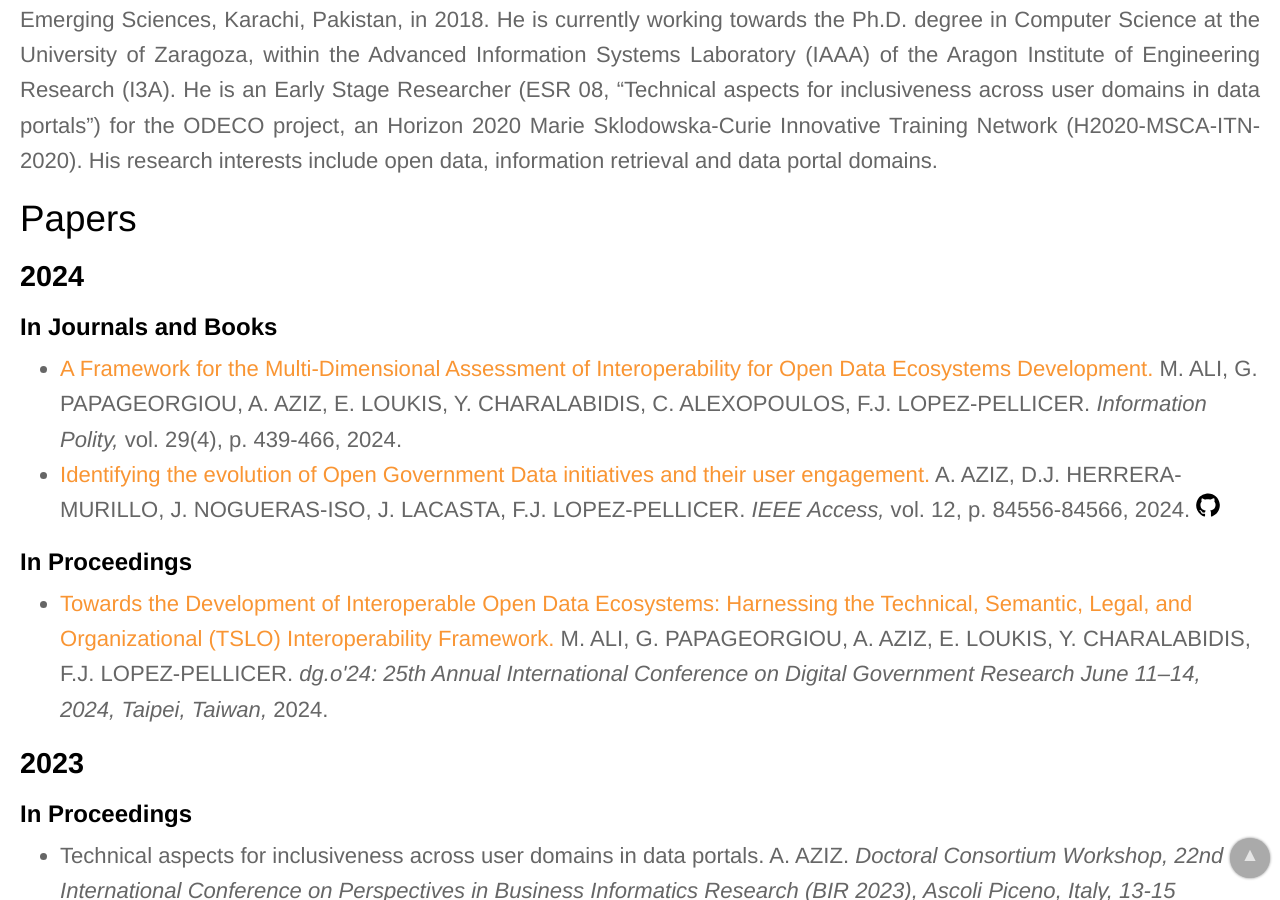
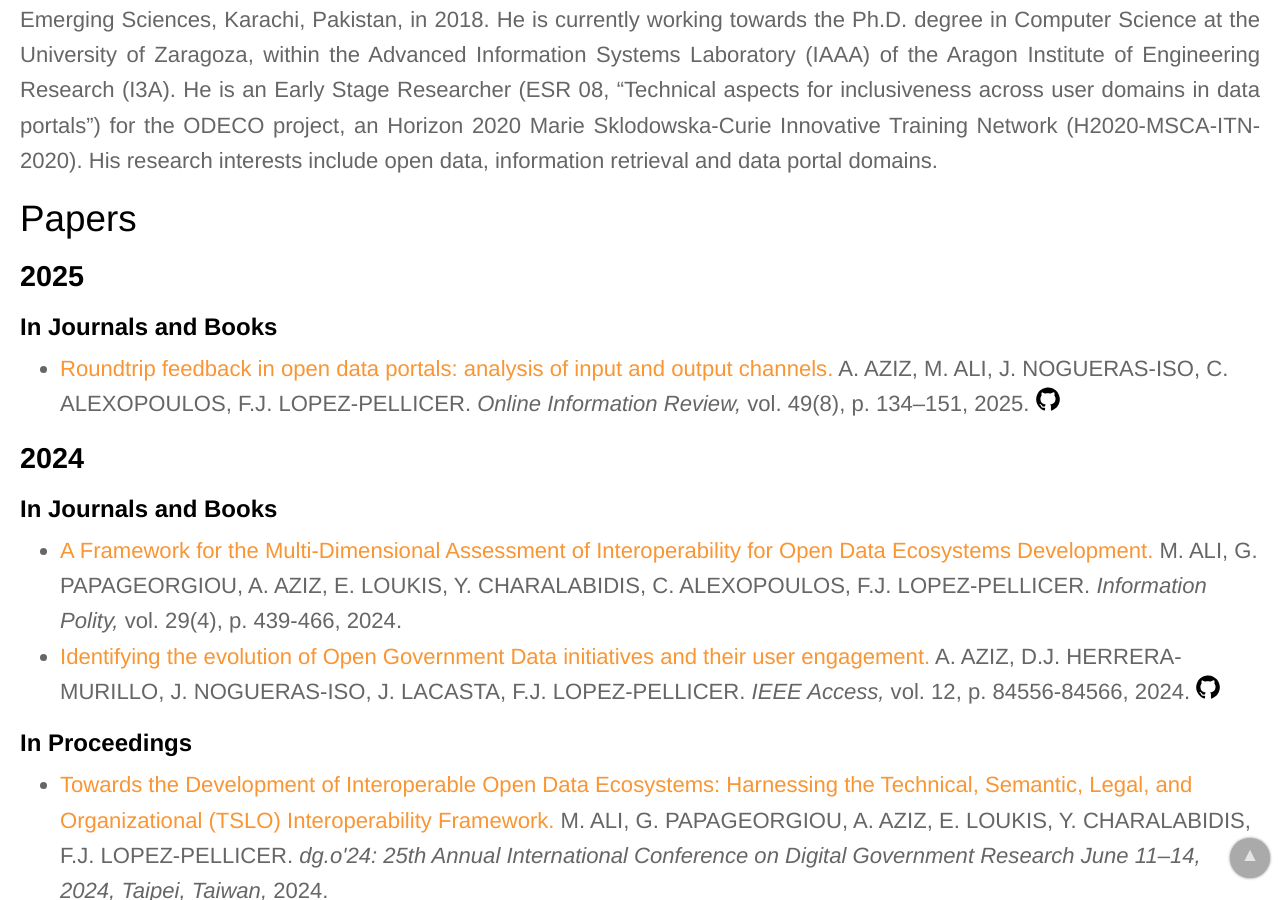
Before and after one commit to IAAA-Lab/IAAA-Lab.github.io, a Jekyll site: the page built from _staff/aziz.md, in a window 1280 px wide and 900 px high, scrolled down 592 px. Built offline with Jekyll 4.4.1, drawn with Linux system fonts in a browser that asks for light colours.

Commit message:
Publicación de paper en OIR

```diff
--- a/_data/papers.yml
+++ b/_data/papers.yml
@@ -1,6 +1,15 @@
 # Importante: dentro de este fichero los artículos tienen que estar ordenados por año
 # (los más recientes primero) y dentro de cada año primero van los libros, luego los
 # artículos de revista y capítulos de libro y finalmente los artículos de congreso
+# -------------------
+- title: "Roundtrip feedback in open data portals: analysis of input and output channels"
+  url: https://doi.org/10.1108/OIR-12-2024-0807
+  authors: A. AZIZ, M. ALI, J. NOGUERAS-ISO, C. ALEXOPOULOS, F.J. LOPEZ-PELLICER
+  publication: "Online Information Review"
+  publication_detail: "vol. 49(8), p. 134–151"
+  year: 2025
+  doi: 10.1108/OIR-12-2024-0807
+  github_url: https://github.com/IAAA-Lab/ODP-Feedback-Mechanisms
 # -------------------
 - title: "A platform to support the fast development of digital twins for agricultural holdings"
   url: https://doi.org/10.1016/j.compind.2025.104347
```
